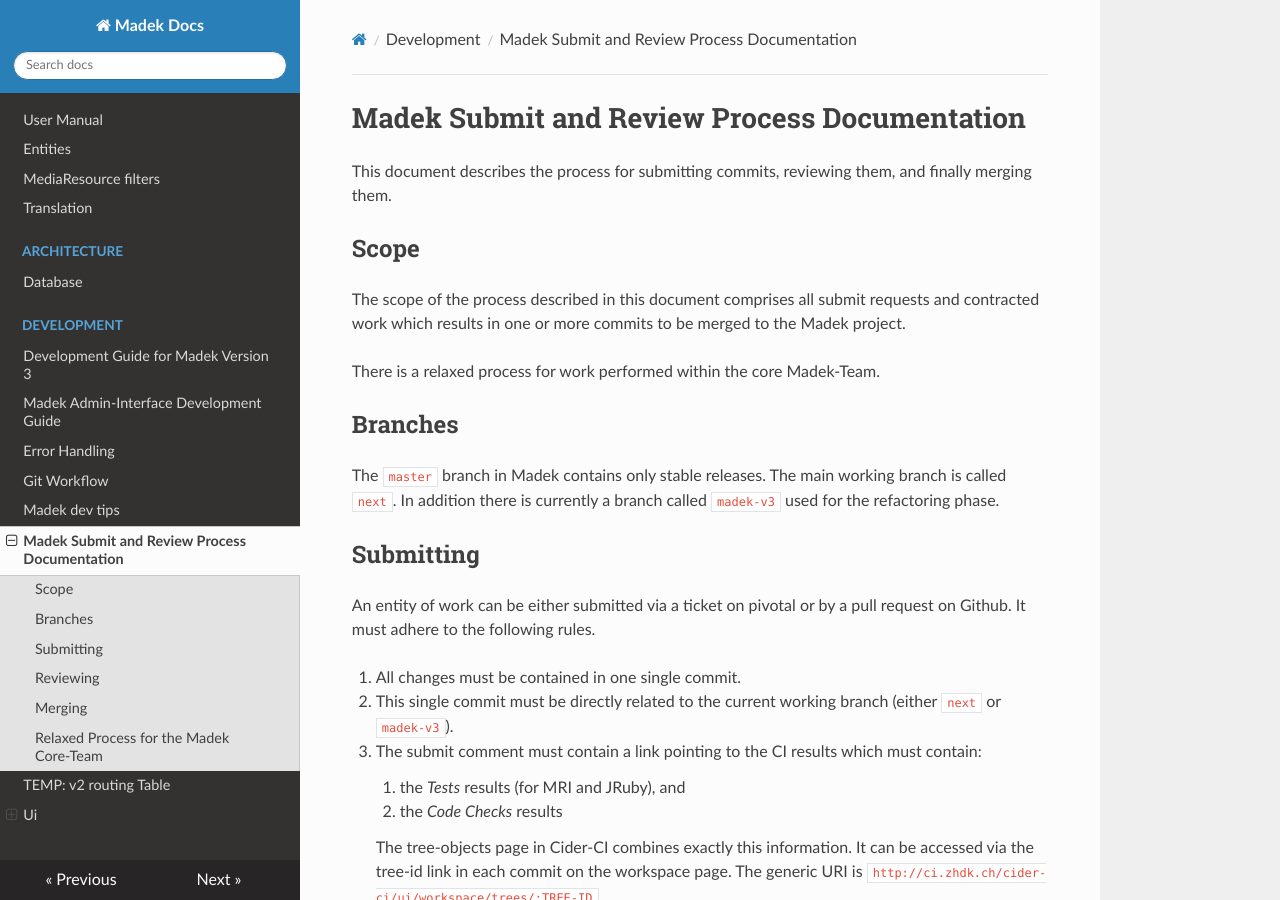
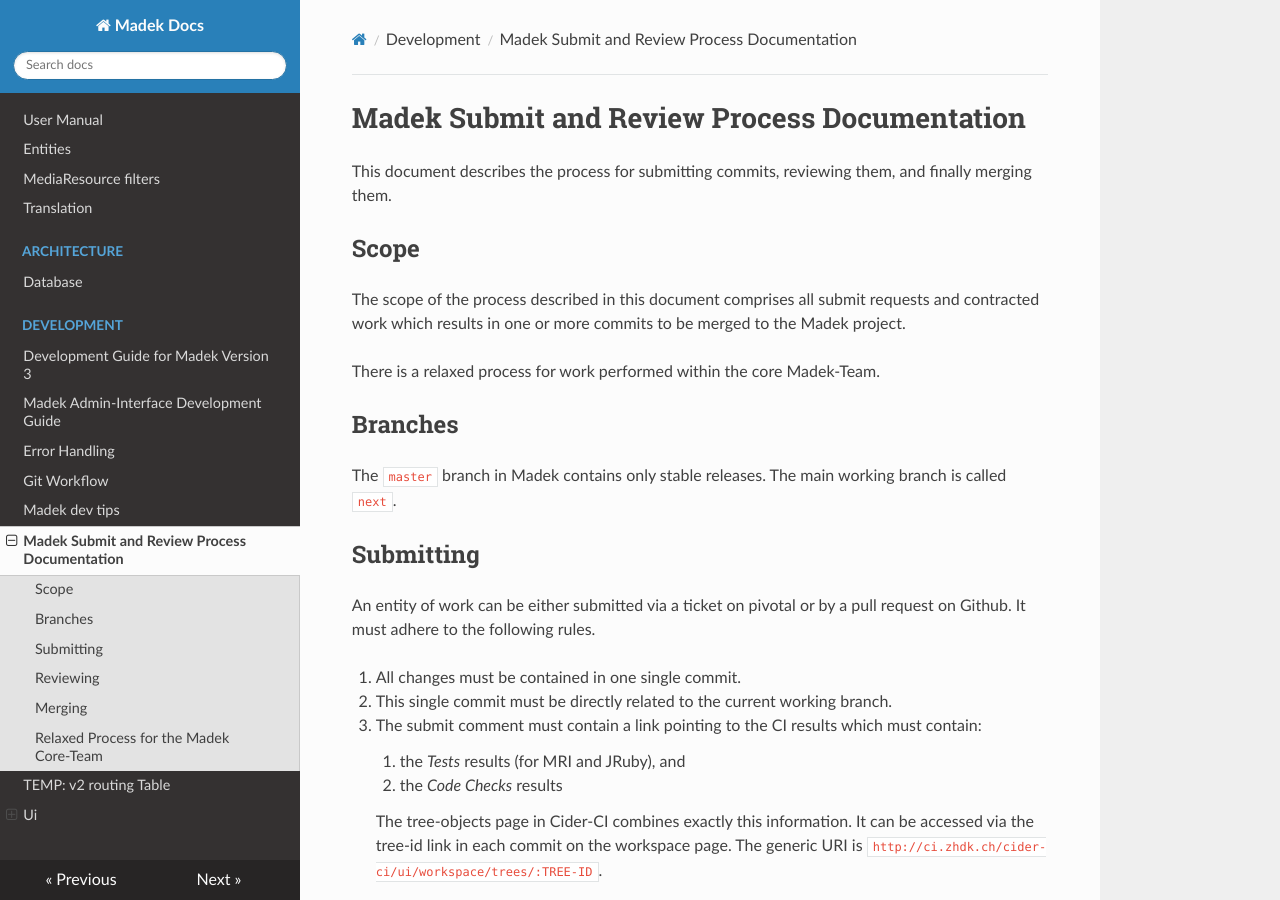
Before and after one commit to Madek/madek-documentation, an MkDocs documentation site: the page built from source/development/submit_and_review_process.md, in a window 1280 px wide and 900 px high. Built offline with MkDocs 1.6.1, drawn with Linux system fonts in a browser that asks for light colours; nearby versions of some CDN libraries.

Commit message:
cleanup: branch madek-v3 → master

```diff
--- a/source/development/submit_and_review_process.md
+++ b/source/development/submit_and_review_process.md
@@ -17,8 +17,7 @@ Branches
 --------
 
 The `master` branch in Madek contains only stable releases. The main working
-branch is called `next`. In addition there is currently a branch called
-`madek-v3` used for the refactoring phase.
+branch is called `next`.
 
 Submitting
 ----------
@@ -29,7 +28,7 @@ request on Github. It must adhere to the following rules.
 1. All changes must be contained in one single commit.
 
 2. This single commit must be directly related to the current working
-  branch (either `next` or `madek-v3`).
+  branch.
 
 3.  The submit comment must contain a link pointing to the CI results which must contain:
 
```
Also changed, not shown: source/development/error-handling.md (+1 -1 lines), source/development/git-reflow.md (+0 -2 lines), source/development/ui/framework.md (+1 -1 lines), source/index.md (+1 -2 lines), source/translation.md (+2 -2 lines).
